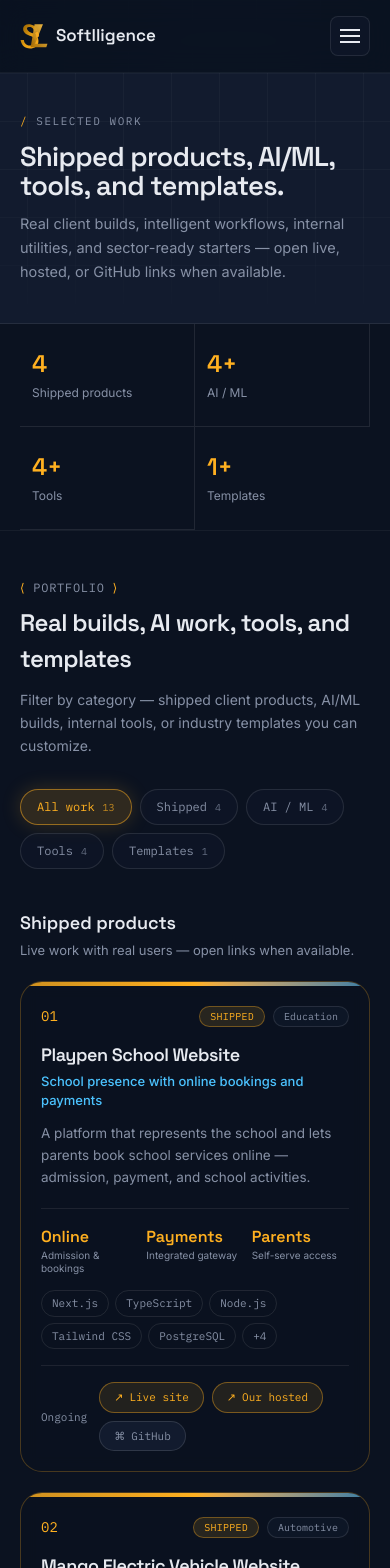
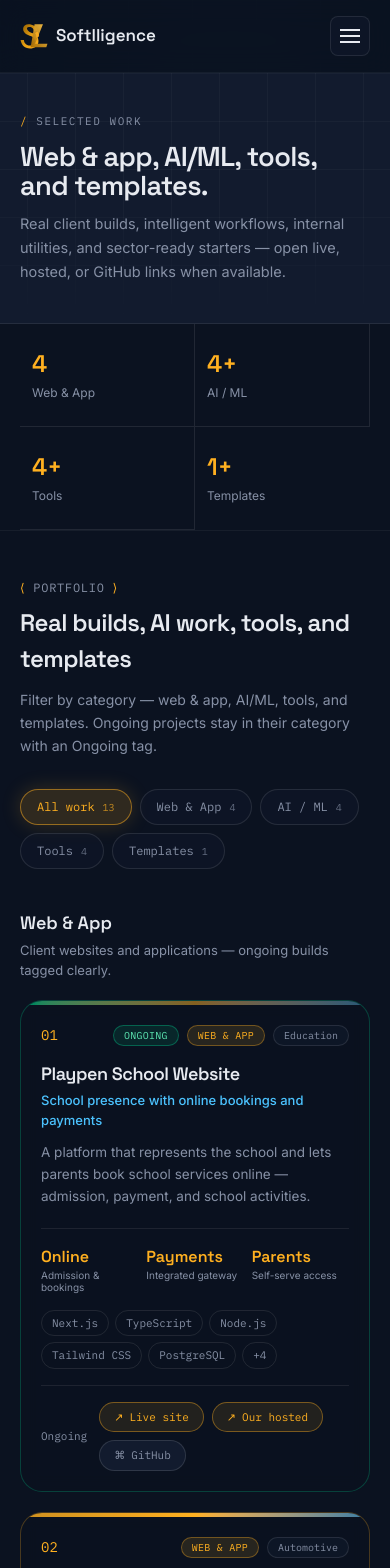
Before and after one commit to hossaintaufiq/Softlligence, a Next.js app in the folder frontend/: page /work in a window 390 px wide. Shown: the top 1568 px of the page. Built offline with nearby package versions, Linux system fonts and the light colour scheme.

Commit message:
level 1 info is added

```diff
--- a/frontend/src/app/work/page.tsx
+++ b/frontend/src/app/work/page.tsx
@@ -1,22 +1,32 @@
 import type { Metadata } from "next";
-import { WorkDetail } from "@/components/WorkDetail";
+import { WorkDetail, type WorkFilter } from "@/components/WorkDetail";
 import { PageHero } from "@/components/ui/PageHero";
 
 export const metadata: Metadata = {
   title: "Work",
   description:
-    "Shipped products and industry-ready templates — real client work, AI/ML builds, tools, and customizable starters.",
+    "Web & app products, AI/ML builds, tools, and industry templates — real client work and customizable starters.",
 };
 
-export default function WorkPage() {
+const validFilters = new Set<WorkFilter>(["all", "web-app", "ai-ml", "tools", "templates"]);
+
+export default async function WorkPage({
+  searchParams,
+}: {
+  searchParams: Promise<{ filter?: string }>;
+}) {
+  const params = await searchParams;
+  const raw = params.filter ?? "all";
+  const filter: WorkFilter = validFilters.has(raw as WorkFilter) ? (raw as WorkFilter) : "all";
+
   return (
     <main>
       <PageHero
         eyebrow="SELECTED WORK"
-        title="Shipped products, AI/ML, tools, and templates."
+        title="Web & app, AI/ML, tools, and templates."
         description="Real client builds, intelligent workflows, internal utilities, and sector-ready starters — open live, hosted, or GitHub links when available."
       />
-      <WorkDetail />
+      <WorkDetail filter={filter} />
     </main>
   );
 }
--- a/frontend/src/components/WorkDetail.tsx
+++ b/frontend/src/components/WorkDetail.tsx
@@ -1,6 +1,4 @@
-"use client";
-
-import { useMemo, useState } from "react";
+import Link from "next/link";
 import {
   clientProjects,
   aiMlProjects,
@@ -16,67 +14,40 @@ import { FinalCTA } from "@/components/FinalCTA";
 import { cn } from "@/lib/utils";
 
 type WorkItem = (typeof projects)[number];
-type WorkFilter = "all" | "shipped" | "ai-ml" | "tools" | "templates";
+export type WorkFilter = "all" | "web-app" | "ai-ml" | "tools" | "templates";
 
-const filters: { id: WorkFilter; label: string; count: () => number }[] = [
+function isOngoing(project: WorkItem) {
+  return Boolean(
+    ("ongoing" in project && project.ongoing === true) || project.timeline === "Ongoing",
+  );
+}
+
+function sortOngoingFirst(items: readonly WorkItem[]) {
+  return [...items].sort((a, b) => Number(isOngoing(b)) - Number(isOngoing(a)));
+}
+
+const filters: { id: WorkFilter; label: string; count: number }[] = [
   {
     id: "all",
     label: "All work",
-    count: () =>
+    count:
       clientProjects.length +
       aiMlProjects.length +
       toolsProjects.length +
       templateProjects.length,
   },
-  { id: "shipped", label: "Shipped", count: () => clientProjects.length },
-  { id: "ai-ml", label: "AI / ML", count: () => aiMlProjects.length },
-  { id: "tools", label: "Tools", count: () => toolsProjects.length },
-  { id: "templates", label: "Templates", count: () => templateProjects.length },
-];
-
-const workSections: {
-  filter: WorkFilter;
-  title: string;
-  description: string;
-  items: WorkItem[];
-  gridClass: string;
-}[] = [
-  {
-    filter: "shipped",
-    title: "Shipped products",
-    description: "Live work with real users — open links when available.",
-    items: clientProjects,
-    gridClass: "sm:grid-cols-2 lg:grid-cols-3",
-  },
-  {
-    filter: "ai-ml",
-    title: "AI & ML",
-    description: "LLM integrations, automation, RAG, and intelligent workflows.",
-    items: aiMlProjects,
-    gridClass: "sm:grid-cols-2 lg:grid-cols-2",
-  },
-  {
-    filter: "tools",
-    title: "Tools & utilities",
-    description: "Internal dashboards, dev utilities, and ops tools we build and use.",
-    items: toolsProjects,
-    gridClass: "sm:grid-cols-2 lg:grid-cols-2",
-  },
-  {
-    filter: "templates",
-    title: "Industry templates",
-    description: "Sector-ready starters — we rebrand, extend, and ship for your business.",
-    items: templateProjects,
-    gridClass: "sm:grid-cols-2 lg:grid-cols-2",
-  },
+  { id: "web-app", label: "Web & App", count: clientProjects.length },
+  { id: "ai-ml", label: "AI / ML", count: aiMlProjects.length },
+  { id: "tools", label: "Tools", count: toolsProjects.length },
+  { id: "templates", label: "Templates", count: templateProjects.length },
 ];
 
 const kindMeta: Record<
   WorkItem["kind"],
   { label: string; badge: string; bar: string; card: string }
 > = {
-  shipped: {
-    label: "Shipped",
+  "web-app": {
+    label: "Web & App",
     badge: "border-accent/35 bg-accent/12 text-accent",
     bar: "bg-linear-to-r from-accent/80 via-accent to-accent-2/60",
     card: "border-accent/25 hover:border-accent/45 hover:shadow-[0_20px_50px_rgba(0,0,0,0.28),0_0_32px_color-mix(in_srgb,var(--theme-accent)_12%,transparent)]",
@@ -100,6 +71,42 @@ const kindMeta: Record<
     card: "border-white/10 hover:border-white/25 hover:shadow-[0_20px_50px_rgba(0,0,0,0.22)]",
   },
 };
+
+function getSections(filter: WorkFilter) {
+  const sections = [
+    {
+      filter: "web-app" as const,
+      title: "Web & App",
+      description: "Client websites and applications — ongoing builds tagged clearly.",
+      items: sortOngoingFirst(clientProjects),
+      gridClass: "sm:grid-cols-2 lg:grid-cols-3",
+    },
+    {
+      filter: "ai-ml" as const,
+      title: "AI & ML",
+      description: "LLM integrations, automation, RAG, and intelligent workflows.",
+      items: sortOngoingFirst(aiMlProjects),
+      gridClass: "sm:grid-cols-2 lg:grid-cols-2",
+    },
+    {
+      filter: "tools" as const,
+      title: "Tools & utilities",
+      description: "Internal dashboards, routing, and ops tools we build and use.",
+      items: sortOngoingFirst(toolsProjects),
+      gridClass: "sm:grid-cols-2 lg:grid-cols-2",
+    },
+    {
+      filter: "templates" as const,
+      title: "Industry templates",
+      description: "Sector-ready starters — we rebrand, extend, and ship for your business.",
+      items: [...templateProjects],
+      gridClass: "sm:grid-cols-2 lg:grid-cols-2",
+    },
+  ];
+
+  if (filter === "all") return sections;
+  return sections.filter((section) => section.filter === filter);
+}
 
 function ProjectLinks({ project }: { project: WorkItem }) {
   const links = [
@@ -137,21 +144,37 @@ function ProjectLinks({ project }: { project: WorkItem }) {
 
 function WorkCard({ project, index }: { project: WorkItem; index: number }) {
   const meta = kindMeta[project.kind];
+  const ongoing = isOngoing(project);
 
   return (
     <article
       id={project.id}
       className={cn(
         "group relative flex h-full scroll-mt-28 flex-col overflow-hidden rounded-[22px] border bg-ink/40 backdrop-blur-sm transition-all duration-300 hover:-translate-y-1",
-        meta.card,
+        ongoing
+          ? "border-emerald-400/25 hover:border-emerald-400/45 hover:shadow-[0_20px_50px_rgba(0,0,0,0.22),0_0_28px_rgba(52,211,153,0.12)]"
+          : meta.card,
       )}
     >
-      <div className={cn("h-1 w-full", meta.bar)} aria-hidden="true" />
+      <div
+        className={cn(
+          "h-1 w-full",
+          ongoing
+            ? "bg-linear-to-r from-emerald-500/70 via-accent/50 to-accent-2/40"
+            : meta.bar,
+        )}
+        aria-hidden="true"
+      />
 
       <div className="flex flex-1 flex-col p-5 sm:p-6">
         <div className="mb-4 flex items-start justify-between gap-3">
           <span className="font-mono text-sm text-accent">{String(index + 1).padStart(2, "0")}</span>
           <div className="flex flex-wrap justify-end gap-2">
+            {ongoing ? (
+              <span className="rounded-full border border-emerald-400/35 bg-emerald-500/12 px-2.5 py-0.5 font-mono text-[10px] tracking-wide text-emerald-300 uppercase">
+                Ongoing
+              </span>
+            ) : null}
             <span
               className={cn(
                 "rounded-full border px-2.5 py-0.5 font-mono text-[10px] tracking-wide uppercase",
@@ -205,14 +228,13 @@ function WorkCard({ project, index }: { project: WorkItem; index: number }) {
   );
 }
 
-export function WorkDetail() {
-  const [filter, setFilter] = useState<WorkFilter>("all");
+function filterHref(id: WorkFilter) {
+  return id === "all" ? "/work" : `/work?filter=${id}`;
+}
 
-  const sectionsToShow = useMemo(() => {
-    if (filter === "all") return workSections;
-    return workSections.filter((section) => section.filter === filter);
-  }, [filter]);
-
+export function WorkDetail({ filter = "all" }: { filter?: WorkFilter }) {
+  const activeFilter = filters.some((f) => f.id === filter) ? filter : "all";
+  const sectionsToShow = getSections(activeFilter);
   let cardIndex = 0;
 
   return (
@@ -220,8 +242,8 @@ export function WorkDetail() {
       <section className="border-b border-white/5 bg-ink">
         <Container>
           <div className="grid grid-cols-2 divide-x divide-y divide-white/9 sm:grid-cols-4 sm:divide-y-0">
-            {workStats.map((stat, i) => (
-              <Reveal key={stat.label} delay={i * 60}>
+            {workStats.map((stat) => (
+              <Reveal key={stat.label}>
                 <div className="flex flex-col gap-1 px-3 py-6 sm:px-6 sm:py-8">
                   <span className="font-display text-2xl font-semibold text-accent sm:text-3xl">
                     {stat.value}
@@ -245,30 +267,33 @@ export function WorkDetail() {
                 Real builds, AI work, tools, and templates
               </h2>
               <p className="mt-3 text-[14px] leading-relaxed text-text-dim">
-                Filter by category — shipped client products, AI/ML builds, internal tools, or
-                industry templates you can customize.
+                Filter by category — web &amp; app, AI/ML, tools, and templates. Ongoing projects stay
+                in their category with an Ongoing tag.
               </p>
             </div>
           </Reveal>
 
-          <Reveal delay={60}>
+          <Reveal>
             <div className="mb-10 flex flex-wrap gap-2">
-              {filters.map((item) => (
-                <button
+              {filters.map((item) => {
+                const isActive = activeFilter === item.id;
+                return (
+                  <Link
                     key={item.id}
-                  type="button"
-                  onClick={() => setFilter(item.id)}
+                    href={filterHref(item.id)}
+                    scroll={false}
                     className={cn(
                       "rounded-full border px-4 py-2 font-mono text-[12px] transition-all duration-200",
-                    filter === item.id
+                      isActive
                         ? "border-accent/50 bg-accent/15 text-accent shadow-[0_0_20px_color-mix(in_srgb,var(--theme-accent)_18%,transparent)]"
                         : "border-white/10 bg-panel/40 text-text-dim hover:border-white/20 hover:text-text",
                     )}
                   >
                     {item.label}
-                  <span className="ml-2 text-[10px] opacity-70">{item.count()}</span>
-                </button>
-              ))}
+                    <span className="ml-2 text-[10px] opacity-70">{item.count}</span>
+                  </Link>
+                );
+              })}
             </div>
           </Reveal>
 
@@ -278,7 +303,7 @@ export function WorkDetail() {
 
             return (
               <div key={section.filter} className="mb-12 last:mb-0">
-                {filter === "all" && (
+                {activeFilter === "all" && (
                   <Reveal className="mb-5">
                     <h3 className="font-display text-lg font-semibold text-text">{section.title}</h3>
                     <p className="mt-1 text-[13px] text-text-dim">{section.description}</p>
@@ -286,7 +311,7 @@ export function WorkDetail() {
                 )}
                 <div className={cn("grid gap-5", section.gridClass)}>
                   {section.items.map((project, i) => (
-                    <Reveal key={project.id} delay={i * 50}>
+                    <Reveal key={project.id}>
                       <WorkCard project={project} index={startIndex + i} />
                     </Reveal>
                   ))}
@@ -295,7 +320,7 @@ export function WorkDetail() {
             );
           })}
 
-          <Reveal className="mt-10" delay={80}>
+          <Reveal className="mt-10">
             <p className="text-center text-[13px] text-text-dim">
               Live, hosted, and GitHub links appear on each card when you add them. Private repos can be
               shared under NDA.
@@ -310,7 +335,7 @@ export function WorkDetail() {
             <div className="flex flex-col items-start justify-between gap-6 md:flex-row md:items-center">
               <div>
                 <h2 className="mb-2 font-display text-[clamp(22px,3vw,32px)] font-semibold tracking-tight">
-                  Need a shipped product, AI build, tool, or template?
+                  Need a web app, AI build, tool, or template?
                 </h2>
                 <p className="m-0 max-w-[480px] text-[14px] text-text-dim">
                   Tell us your sector and timeline. We&apos;ll show you relevant work and what a first
--- a/frontend/src/lib/content.ts
+++ b/frontend/src/lib/content.ts
@@ -364,7 +364,8 @@ export const processSteps = [
 export const clientProjects = [
   {
     id: "playpen-school",
-    kind: "shipped" as const,
+    kind: "web-app" as const,
+    ongoing: true,
     sector: "Education",
     type: "Web platform",
     tag: "Education · Web platform",
@@ -399,7 +400,7 @@ export const clientProjects = [
   },
   {
     id: "mango-ev",
-    kind: "shipped" as const,
+    kind: "web-app" as const,
     sector: "Automotive",
     type: "Full stack · Custom server",
     tag: "Automotive · Homegrown EV",
@@ -432,7 +433,7 @@ export const clientProjects = [
   },
   {
     id: "acumens-media",
-    kind: "shipped" as const,
+    kind: "web-app" as const,
     sector: "Marketing",
     type: "AI platform",
     tag: "Marketing · AI automation",
@@ -471,7 +472,7 @@ export const clientProjects = [
 
   {
     id: "nsu-acm-sc",
-    kind: "shipped" as const,
+    kind: "web-app" as const,
     sector: "Education",
     type: "Static site",
     tag: "Education · Chapter website",
@@ -501,6 +502,7 @@ export const aiMlProjects = [
   {
     id: "lucy",
     kind: "ai-ml" as const,
+    ongoing: true,
     sector: "Personal AI",
     type: "Local LLM · Voice",
     tag: "AI / ML · Local assistant",
@@ -526,7 +528,7 @@ export const aiMlProjects = [
       "SQLite",
       "OpenJarvis",
     ],
-    timeline: "Shipped",
+    timeline: "Ongoing",
     github: "https://github.com/hossaintaufiq/Autonomous_Ai_Agents",
     liveUrl: "",
     ourHostedUrl: "",
@@ -534,6 +536,40 @@ export const aiMlProjects = [
       { value: "Local", label: "On-device LLM" },
       { value: "Voice", label: "STT + TTS + live" },
       { value: "CPU", label: "No GPU required" },
+    ],
+  },
+  {
+    id: "ai-crm",
+    kind: "ai-ml" as const,
+    ongoing: true,
+    sector: "SaaS",
+    type: "Web + mobile + bot",
+    tag: "AI / ML · CRM",
+    title: "AI CRM – Web, Mobile & Telegram Bot",
+    headline: "One CRM across web, Android, and Telegram AI workflows",
+    description:
+      "Full-featured CRM with Gemini 2.5 AI automation for intelligent task management, extended to a native Android app (Kotlin) and a Telegram bot for voice and chat-based CRM workflows.",
+    challenge:
+      "Teams needed CRM access beyond a desktop dashboard — including mobile and chat — with AI help for task management.",
+    solution:
+      "A Next.js and Express CRM backed by MongoDB, with Gemini 2.5 automation, a Kotlin Android app, and a Telegram bot for voice and chat workflows.",
+    stack: [
+      "Next.js",
+      "Express.js",
+      "MongoDB",
+      "Gemini 2.5",
+      "Kotlin",
+      "Telegram API",
+      "Tailwind CSS",
+    ],
+    timeline: "Ongoing",
+    github: "https://github.com/hossaintaufiq/CSE327_Project",
+    liveUrl: "",
+    ourHostedUrl: "",
+    stats: [
+      { value: "3", label: "Client surfaces" },
+      { value: "Gemini", label: "AI task automation" },
+      { value: "Voice", label: "Telegram workflows" },
     ],
   },
   {
@@ -598,43 +634,35 @@ export const aiMlProjects = [
       { value: "7+", label: "Models compared" },
     ],
   },
+];
+
+export const toolsProjects = [
   {
-    id: "ai-crm",
-    kind: "ai-ml" as const,
-    sector: "SaaS",
-    type: "Web + mobile + bot",
-    tag: "AI / ML · CRM",
-    title: "AI CRM – Web, Mobile & Telegram Bot",
-    headline: "One CRM across web, Android, and Telegram AI workflows",
+    id: "dhaka-road-network",
+    kind: "tools" as const,
+    ongoing: true,
+    sector: "Logistics",
+    type: "Shortest path · Graph",
+    tag: "Tools · Routing",
+    title: "DhakaRoadNetwork",
+    headline: "Shortest-path routing for Dhaka delivery and ride fleets",
     description:
-      "Full-featured CRM with Gemini 2.5 AI automation for intelligent task management, extended to a native Android app (Kotlin) and a Telegram bot for voice and chat-based CRM workflows.",
+      "A road-network shortest-path tool built to help logistics and mobility platforms — Foodpanda, Pathao, Uber, and similar rider apps — choose the fastest route from rider to customer across Dhaka's road graph.",
     challenge:
-      "Teams needed CRM access beyond a desktop dashboard — including mobile and chat — with AI help for task management.",
+      "Riders and dispatch systems need reliable shortest-path decisions on a dense city network; generic maps alone don't always model local routing constraints for delivery and ride-hailing workflows.",
     solution:
-      "A Next.js and Express CRM backed by MongoDB, with Gemini 2.5 automation, a Kotlin Android app, and a Telegram bot for voice and chat workflows.",
-    stack: [
-      "Next.js",
-      "Express.js",
-      "MongoDB",
-      "Gemini 2.5",
-      "Kotlin",
-      "Telegram API",
-      "Tailwind CSS",
-    ],
-    timeline: "Shipped",
-    github: "https://github.com/hossaintaufiq/CSE327_Project",
+      "Model Dhaka roads as a graph and compute shortest paths so companies can route riders to users efficiently — reducing ETA, fuel, and idle time for food delivery and ride platforms.",
+    stack: ["Python", "Graph algorithms", "Shortest path", "Dijkstra / A*", "Network analysis"],
+    timeline: "Ongoing",
+    github: "https://github.com/hossaintaufiq/DhakaRoadNetwork",
     liveUrl: "",
     ourHostedUrl: "",
     stats: [
-      { value: "3", label: "Client surfaces" },
-      { value: "Gemini", label: "AI task automation" },
-      { value: "Voice", label: "Telegram workflows" },
+      { value: "Path", label: "Shortest route" },
+      { value: "Dhaka", label: "City road graph" },
+      { value: "Fleet", label: "Delivery · ride apps" },
     ],
   },
-
-];
-
-export const toolsProjects = [
   {
     id: "banking-system-backend",
     kind: "tools" as const,
@@ -703,31 +731,6 @@ export const toolsProjects = [
       { value: "7.2k+", label: "Lines of Python" },
       { value: "56", label: "Modules" },
       { value: "100%", label: "Local · offline" },
-    ],
-  },
-  {
-    id: "dhaka-road-network",
-    kind: "tools" as const,
-    sector: "Logistics",
-    type: "Shortest path · Graph",
-    tag: "Tools · Routing",
-    title: "DhakaRoadNetwork",
-    headline: "Shortest-path routing for Dhaka delivery and ride fleets",
-    description:
-      "A road-network shortest-path tool built to help logistics and mobility platforms — Foodpanda, Pathao, Uber, and similar rider apps — choose the fastest route from rider to customer across Dhaka's road graph.",
-    challenge:
-      "Riders and dispatch systems need reliable shortest-path decisions on a dense city network; generic maps alone don't always model local routing constraints for delivery and ride-hailing workflows.",
-    solution:
-      "Model Dhaka roads as a graph and compute shortest paths so companies can route riders to users efficiently — reducing ETA, fuel, and idle time for food delivery and ride platforms.",
-    stack: ["Python", "Graph algorithms", "Shortest path", "Dijkstra / A*", "Network analysis"],
-    timeline: "Research",
-    github: "https://github.com/hossaintaufiq/DhakaRoadNetwork",
-    liveUrl: "",
-    ourHostedUrl: "",
-    stats: [
-      { value: "Path", label: "Shortest route" },
-      { value: "Dhaka", label: "City road graph" },
-      { value: "Fleet", label: "Delivery · ride apps" },
     ],
   },
   {
@@ -807,7 +810,7 @@ export const projects = [
 ];
 
 export const workStats = [
-  { value: String(clientProjects.length), label: "Shipped products" },
+  { value: String(clientProjects.length), label: "Web & App" },
   { value: String(aiMlProjects.length) + "+", label: "AI / ML" },
   { value: String(toolsProjects.length) + "+", label: "Tools" },
   { value: String(templateProjects.length) + "+", label: "Templates" },
```
Lines whose indentation alone changed are shown as unchanged.
